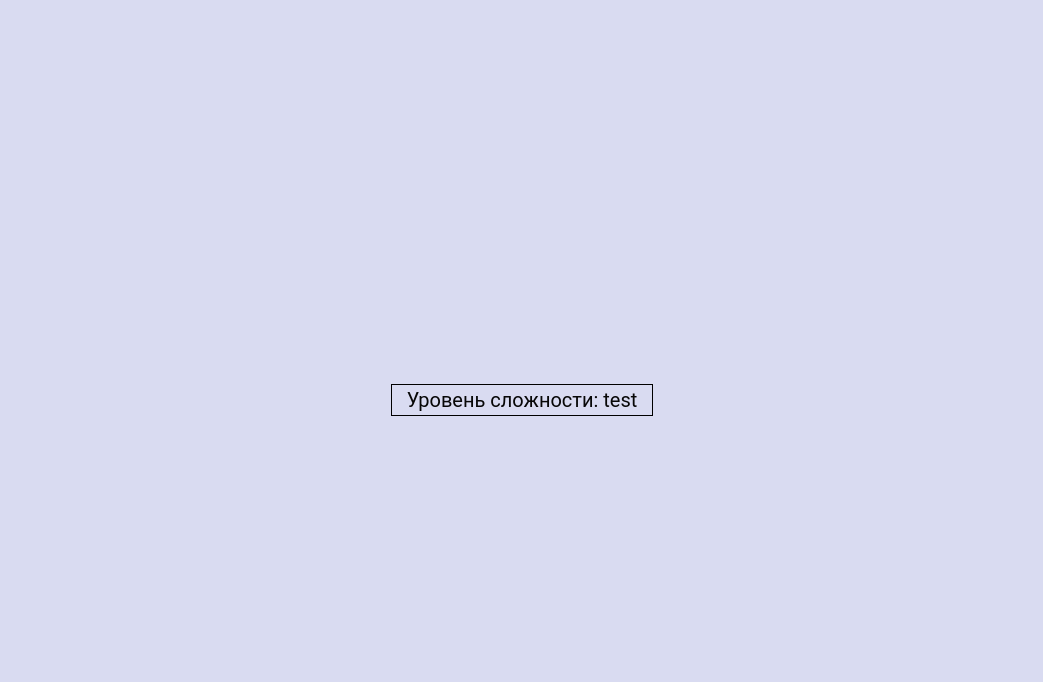
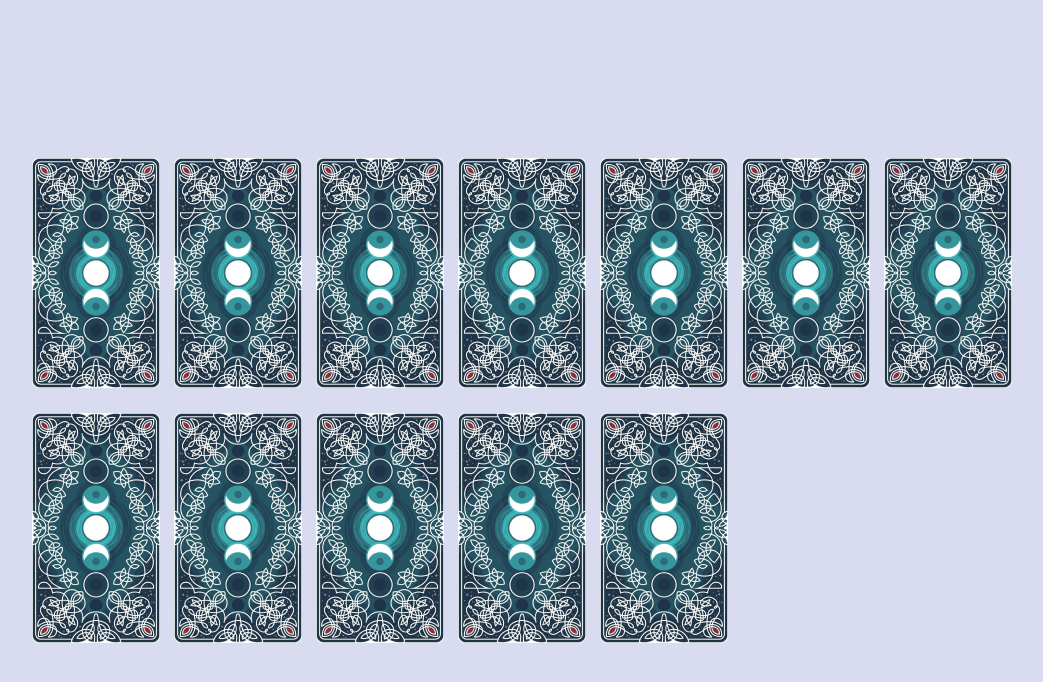
Before and after one commit to Qumansa/memory-game, a React (Vite) app: page /game in a window 1280 px wide. Shown: the top 682 px of the page, without its empty margins (118-1161 px from the left). Built offline with nearby package versions, Linux system fonts and the light colour scheme; a web font is replaced by a local one.

Commit message:
Карточка
Игра -> создан компонент карточка. Добавлено изображение для перевернутой карточки.

```diff
--- a/index.html
+++ b/index.html
@@ -5,7 +5,7 @@
 	<meta charset="UTF-8" />
 	<link rel="icon" type="image/svg+xml" href="/vite.svg" />
 	<meta name="viewport" content="width=device-width, initial-scale=1.0" />
-	<title>Игра на запоминание</title>
+	<title>MATCH 2</title>
 </head>
 
 <body>
--- /dev/null
+++ b/src/app/pages/game/features/card/index.tsx
@@ -0,0 +1,5 @@
+import styles from './styles.module.scss';
+
+export const Card = () => {
+	return <li className={styles.cards__item}></li>;
+};
--- /dev/null
+++ b/src/app/pages/game/features/card/styles.module.scss
@@ -0,0 +1,11 @@
+.cards {
+	&__item {
+		justify-self: center;
+
+		width: 100%;
+		width: 128px;
+		height: 230px;
+
+		background: url('./assets/img/card-back.png') center center/cover no-repeat;
+	}
+}
--- a/src/app/pages/game/index.tsx
+++ b/src/app/pages/game/index.tsx
@@ -1,3 +1,5 @@
+import { Card } from './features/card';
+
 import global from '../../../styles/global.module.scss';
 import styles from './styles.module.scss';
 
@@ -10,7 +12,21 @@ export const Game = ({ difficulty }: GameProps) => {
 		<section className={styles.game}>
 			<div className={global.container}>
 				<h2 className={global.srOnly}>Игра</h2>
-				<p className={styles.game__difficulty}>Уровень сложности: {difficulty}</p>
+				{/* <p className={styles.game__difficulty}>Уровень сложности: {difficulty}</p> */}
+				<ul className={styles.cards}>
+					<Card />
+					<Card />
+					<Card />
+					<Card />
+					<Card />
+					<Card />
+					<Card />
+					<Card />
+					<Card />
+					<Card />
+					<Card />
+					<Card />
+				</ul>
 			</div>
 		</section>
 	);
--- a/src/app/pages/game/styles.module.scss
+++ b/src/app/pages/game/styles.module.scss
@@ -1,3 +1,10 @@
 .game {
-	border: 1px solid black;
+	width: 100%;
 }
+
+.cards {
+	display: grid;
+	grid-template-columns: repeat(auto-fit, minmax(116px, 1fr));
+	gap: 2.5rem;
+	width: 100%;
+}
--- a/src/styles/global.module.scss
+++ b/src/styles/global.module.scss
@@ -23,8 +23,8 @@
 	justify-content: center;
 
 	width: 100%;
-	height: 100vh;
 	min-height: 100vh;
+	padding: 2rem 0;
 }
 
 .section {
```
Also changed, not shown: src/app/pages/game/features/card/assets/img/card-back.png (added).
